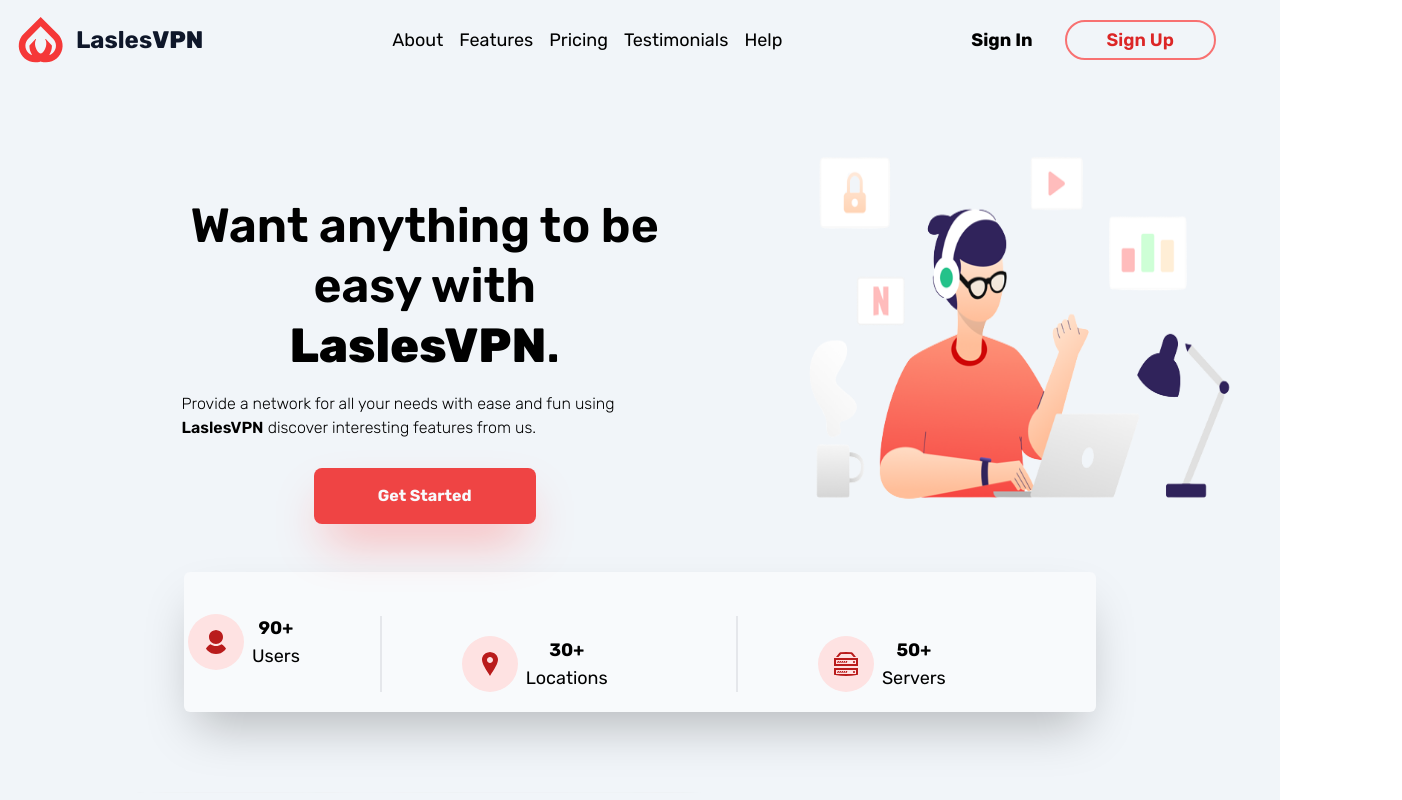
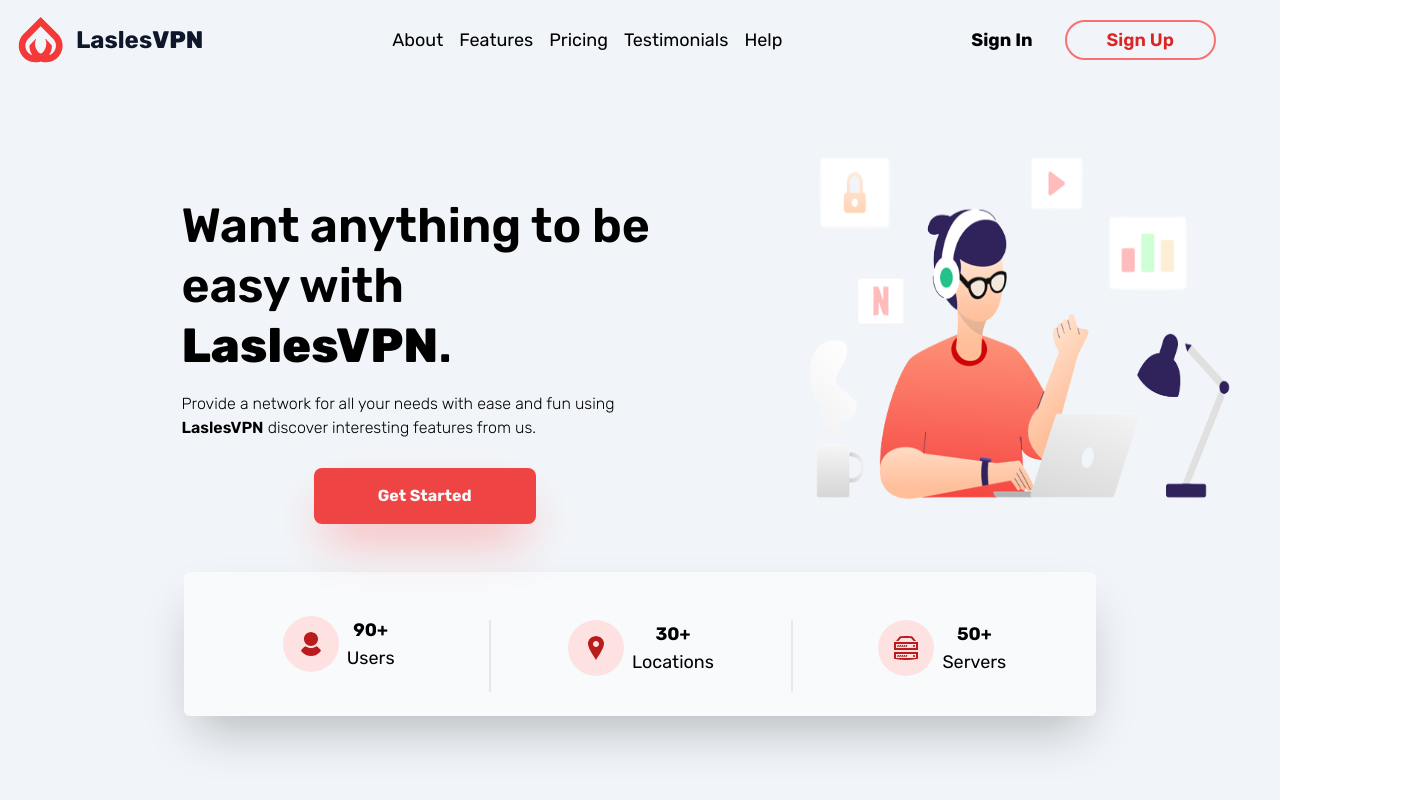
Before and after one commit to RumualdoPablo/crombie-react-project, a React (Vite) app: page / in a window 1280 px wide. Shown: the top 800 px of the page, 1402 px wide, since content can reach past the window. Built offline with nearby package versions, Linux system fonts and the light colour scheme; no server answers.

Commit message:
Cambios finales del 28/08

```diff
--- a/src/components/CustomersSection.tsx
+++ b/src/components/CustomersSection.tsx
@@ -3,7 +3,7 @@
 
 const CustomersSection = () => {
     return (
-        <div className='mt-8'>
+        <div className='my-8'>
             <div className=''>
                 <div className='w-2/4 text-center mx-auto'>
                     <h3 className='text-4xl font-semibold leading-snug mb-4'>Trusted by Thousands of Happy Customers</h3>
--- a/src/components/FirstSection.tsx
+++ b/src/components/FirstSection.tsx
@@ -7,13 +7,13 @@
             <section className="flex justify-center mb-12">
                 <div className="mt-4 md:pl-7">
                     <div className="mx-auto w-2/3">
-                        <h1 className="text-4xl ml-auto text-center md:text-5xl lg:font-semibold lg:mt-20 lg:mb-3 lg:leading-tight ">Want anything to be easy with
+                        <h1 className="text-4xl ml-auto text-center md:text-5xl lg:font-semibold lg:mt-20 lg:mb-3 lg:leading-tight lg:text-left">Want anything to be easy with
                             <span className="font-extrabold"> LaslesVPN</span>.</h1>
                     </div>
                     <p className="mt-4 w-2/3 mx-auto text-base font-thin">Provide a network for all your needs with ease and fun using <span className="font-semibold">LaslesVPN</span> discover
                         interesting features from us.</p>
                     <div className="flex justify-center">
-                        <button className="mt-7 bg-red-500 shadow-2xl shadow-red-300 px-16 py-4 rounded-lg text-slate-50 font-bold">Get Started</button>
+                        <button className="mt-7 bg-red-500 shadow-2xl shadow-red-300 px-16 py-4 rounded-lg text-slate-50 font-bold hover:bg-red-800 transition-colors">Get Started</button>
                     </div>
                 </div>
                 <div className="hidden lg:flex lg:pt-8">
@@ -22,9 +22,9 @@
             </section>
 
             {/*Segundo section con un poco más de información de la empresa*/}
-            <section className="flex flex-col items-center w-3/5 space-y-6 mx-auto px-1 py-5 rounded-md shadow-2xl bg-slate-50 text-lg lg:w-3/4 lg:flex lg:flex-row lg:justify-evenly lg:it">
+            <section className="flex flex-col items-center w-3/5 space-y-6 mx-auto px-1 py-6 rounded-md shadow-2xl bg-slate-50 text-lg lg:w-3/4 lg:flex lg:flex-row">
                 {/* Primer Elemento */}
-                <div className="flex flex-col text-center items-center lg:space-x-2 lg:flex-row lg:pr-20">
+                <div className="flex flex-col text-center items-center lg:flex-row lg:justify-center lg:border-t-0 lg:w-1/3 lg:space-x-2">
                     <svg xmlns="http://www.w3.org/2000/svg" className="fill-red-700 w-14 h-14 bg-red-100 p-4 rounded-full" viewBox="0 0 24 24">
                         <path d="M19 7.001c0 3.865-3.134 7-7 7s-7-3.135-7-7c0-3.867 3.134-7.001 7-7.001s7 3.134 7 7.001zm-1.598 7.18c-1.506 1.137-3.374 1.82-5.402 1.82-2.03 0-3.899-.685-5.407-1.822-4.072 1.793-6.593 7.376-6.593 9.821h24c0-2.423-2.6-8.006-6.598-9.819z" />
                     </svg>
@@ -34,7 +34,7 @@
                     </div>
                 </div>
                 {/*Segundo Elemento */}
-                <div className="flex flex-col text-center items-center border-t-2 lg:border-t-0 w-4/5 pt-5 lg:space-x-2 lg:border-l-2 lg:pl-20 lg:flex-row">
+                <div className="flex flex-col text-center items-center border-t-2 w-4/5 pt-5 lg:flex-row lg:justify-center lg:border-l-2 lg:border-t-0 lg:w-1/3 lg:pt-0 lg:space-x-2 lg:py-4">
                     <svg xmlns="http://www.w3.org/2000/svg" className="fill-red-700 w-14 h-14 bg-red-100 p-4 rounded-full" viewBox="0 0 24 24">
                         <path d="M12 0c-4.198 0-8 3.403-8 7.602 0 4.198 3.469 9.21 8 16.398 4.531-7.188 8-12.2 8-16.398 0-4.199-3.801-7.602-8-7.602zm0 11c-1.657 0-3-1.343-3-3s1.343-3 3-3 3 1.343 3 3-1.343 3-3 3z" />
                     </svg>
@@ -44,7 +44,7 @@
                     </div>
                 </div>
                 {/*Tercer Elemento */}
-                <div className="flex flex-col text-center items-center border-t-2 lg:border-t-0 w-4/5 pt-5 lg:space-x-2 lg:border-l-2 lg:pl-20 lg:flex-row">
+                <div className="flex flex-col text-center items-center border-t-2 w-4/5 pt-5 lg:flex-row lg:justify-center lg:border-l-2 lg:border-t-0 lg:w-1/3 lg:pt-0 lg:space-x-2 lg:py-4">
                     <svg xmlns="http://www.w3.org/2000/svg" className="fill-red-700 w-14 h-14 bg-red-100 py-4 rounded-full" viewBox="0 0 24 24">
                         <path d="M22 8v4h-20v-4h20zm2-2h-24v8h24v-8zm-21 5l.863-2h1.275l-.863 2h-1.275zm2.066 0l.864-2h1.275l-.863 2h-1.276zm2.067 0l.863-2h1.275l-.864 2h-1.274zm2.066 0l.863-2h1.274l-.863 2h-1.274zm3.341 0h-1.274l.863-2h1.275l-.864 2zm7.46 0c-.552 0-1-.448-1-1s.448-1 1-1c.553 0 1 .448 1 1s-.447 1-1 1zm2 7v4h-20v-4h20zm2-2h-24v8h24v-8zm-21 5l.863-2h1.275l-.863 2h-1.275zm2.066 0l.863-2h1.275l-.863 2h-1.275zm2.067 0l.863-2h1.275l-.864 2h-1.274zm2.066 0l.863-2h1.274l-.863 2h-1.274zm3.341 0h-1.274l.863-2h1.275l-.864 2zm7.46 0c-.552 0-1-.448-1-1s.448-1 1-1c.553 0 1 .448 1 1s-.447 1-1 1zm-15.597-16h-2.403l4-5h12l4 5h-2.403l-2.667-3h-9.86l-2.667 3z" />
                     </svg>
--- a/src/components/FooterForm/FooterForm.tsx
+++ b/src/components/FooterForm/FooterForm.tsx
@@ -43,11 +43,11 @@
     };
 
     return (
-        <div className="flex flex-col bg-white rounded-xl shadow-xl w-3/4 mx-auto py-12 lg:flex-row">
+        <div className="flex flex-col bg-white rounded-xl shadow-xl w-3/4 mx-auto py-12 lg:flex-row lg:items-baseline">
 
             <div className='mb-8 px-2 lg:w-1/4 lg:ml-10'>
-                <h3 className='text-3xl font-semibold text-center lg:text-justify md:px-2 md:leading-snug mb-4'>Subscribe Now to get Special features</h3>
-                <p className="text- lg:text-justify">Let's subscribe with us and find the fun</p>
+                <h3 className='text-3xl font-semibold text-center lg:text-left md:px-2 md:leading-snug mb-4'>Subscribe Now to get Special features</h3>
+                <p className="text-center lg:text-justify">Let's subscribe with us and find the fun</p>
             </div>
 
             <form onSubmit={handleSubmit(handleFetch)} className='flex flex-col m-5 space-y-6 md:w-3/4 md:mx-auto lg:w-2/5'>
@@ -79,7 +79,7 @@
                     {...register("message")}
                 />
                 <p>{errors.message?.message}</p>
-                <button type="submit" className="px-5 py-3 md:py-4 md:px-16 m-4 text-slate-50 bg-red-500 shadow-2xl shadow-red-300 rounded-lg  font-bold">Subscribe now!</button>
+                <button type="submit" className="px-5 py-3 md:py-4 md:px-16 m-4 text-slate-50 bg-red-500 shadow-2xl shadow-red-300 rounded-lg font-bold hover:bg-red-800 transition-colors">Subscribe now!</button>
             </form>
 
         </div>
--- a/src/components/MapSection.tsx
+++ b/src/components/MapSection.tsx
@@ -13,7 +13,7 @@
             <div className='mx-auto md:w-3/5 mt-10'>
                 <img src="src\assets\img\img-map.svg" alt="img-map" className='w-full mb-10' />
             </div>
-            <div className='flex flex-col space-y-6  mt-12 items-center w-9/12 mx-auto lg:w-3/5 lg:flex-row lg:space-x-7 lg:space-y-0'>
+            <div className='flex flex-col space-y-6  mt-12 items-center w-9/12 mx-auto lg:w-3/5 lg:flex-row lg:space-x-16 lg:space-y-0'>
                 {brandImg.map((brand) => (
                     <img src={brand} alt="" className='w-44 opacity-10 brand-hover' />
                 ))}
```
